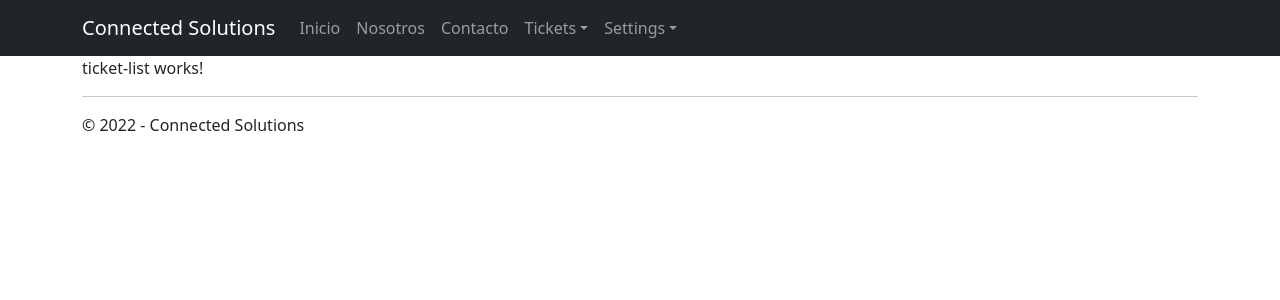
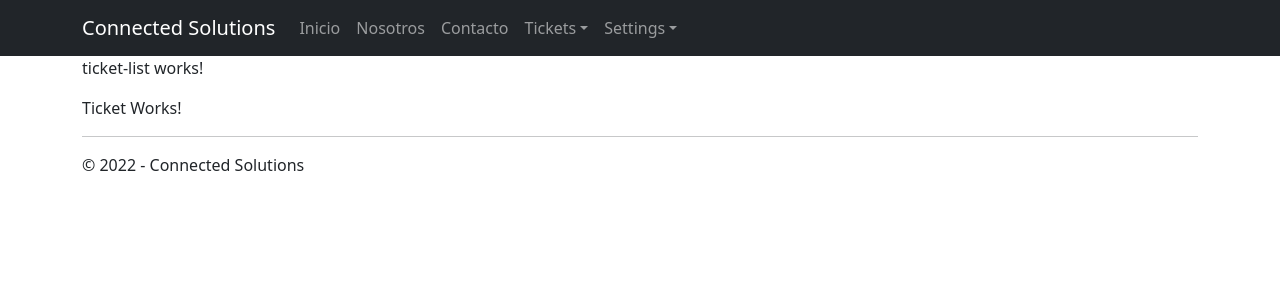
Before and after one commit to KevinBarranco24/connnectedsolutions, an Angular app: page /Tickets in a window 1280 px wide. Shown: the top 300 px of the page. Built offline with nearby package versions, Linux system fonts and the light colour scheme.

Commit message:
Fisrt commit

```diff
--- a/src/app/ticket-list/ticket-list.component.html
+++ b/src/app/ticket-list/ticket-list.component.html
@@ -1 +1,2 @@
 <p>ticket-list works!</p>
+<p>Ticket Works!</p>
```
